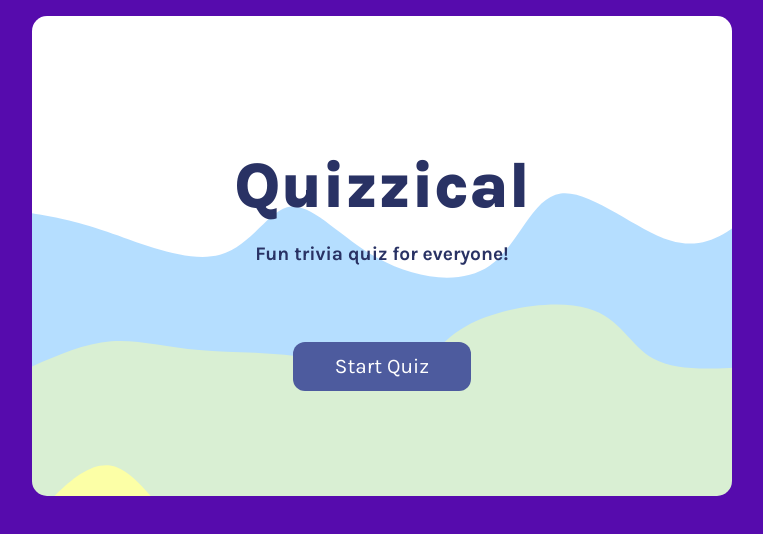
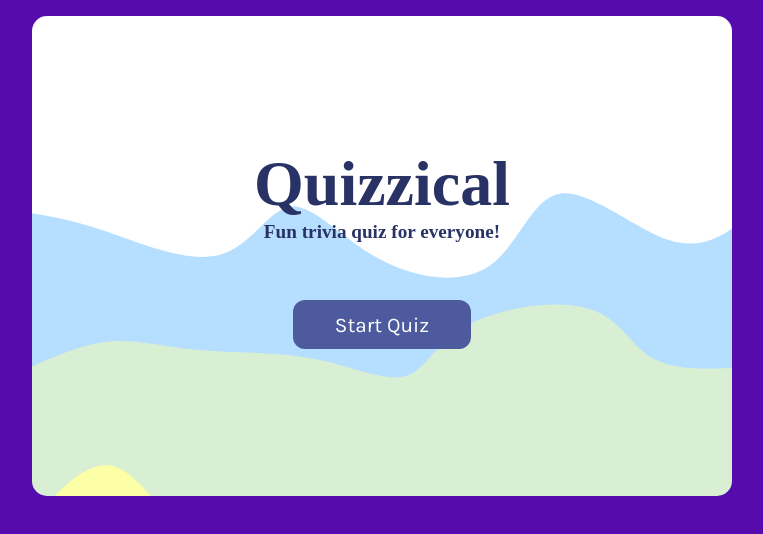
Before and after one commit to kebin20/old-quizzical, a React (Vite) app: page / in a window 1280 px wide. Shown: the top 534 px of the page, without its empty margins (258-1021 px from the left). Built offline with nearby package versions, Linux system fonts and the light colour scheme.

Commit message:
style: added a custom CSS reset in main CSS file

```diff
--- a/src/index.css
+++ b/src/index.css
@@ -1,10 +1,65 @@
-* {
+/*
+  Josh's Custom CSS Reset
+  https://www.joshwcomeau.com/css/custom-css-reset/
+*/
+*,
+*::before,
+*::after {
   box-sizing: border-box;
 }
-
+* {
+  margin: 0;
+}
 html,
 body {
   font-family: "Karla", sans-serif;
   background: #560bad;
   color: #293264;
+  height: 100%;
 }
+body {
+  -webkit-font-smoothing: antialiased;
+}
+img,
+picture,
+video,
+canvas,
+svg {
+  display: block;
+  max-width: 100%;
+}
+input,
+button,
+textarea,
+select {
+  font: inherit;
+}
+
+h1,
+h2,
+h3,
+h4,
+h5,
+h6 {
+  font-family: "Fraunces", serif;
+  font-weight: 900;
+  overflow-wrap: break-word;
+}
+
+p {
+  overflow-wrap: break-word;
+  line-height: 27px;
+}
+ul,
+li,
+a {
+  font-weight: 700;
+  list-style: none;
+  text-decoration: none;
+  padding: 0;
+}
+
+#root,
+#__next {
+  isolation: isolate;
+}
```
